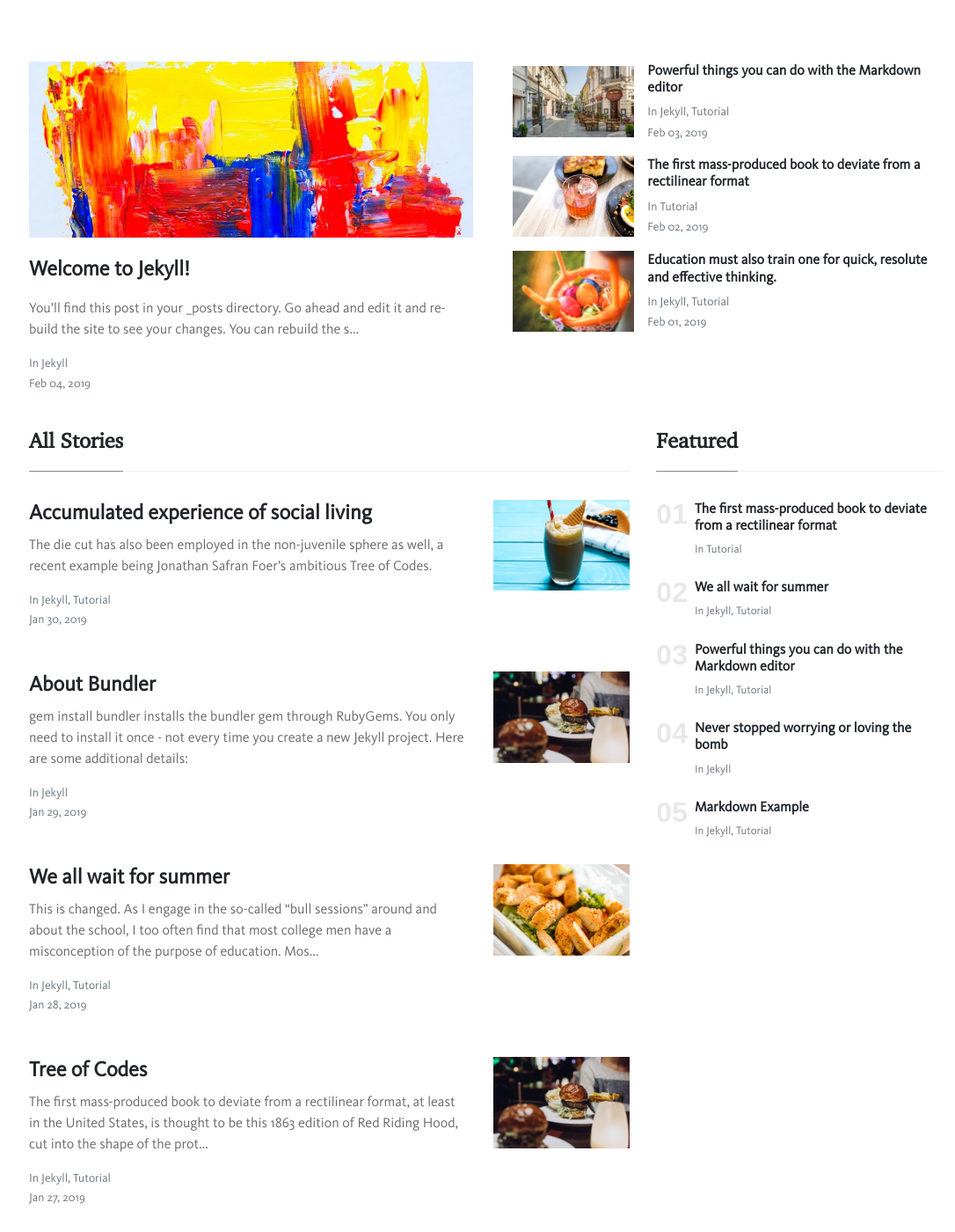
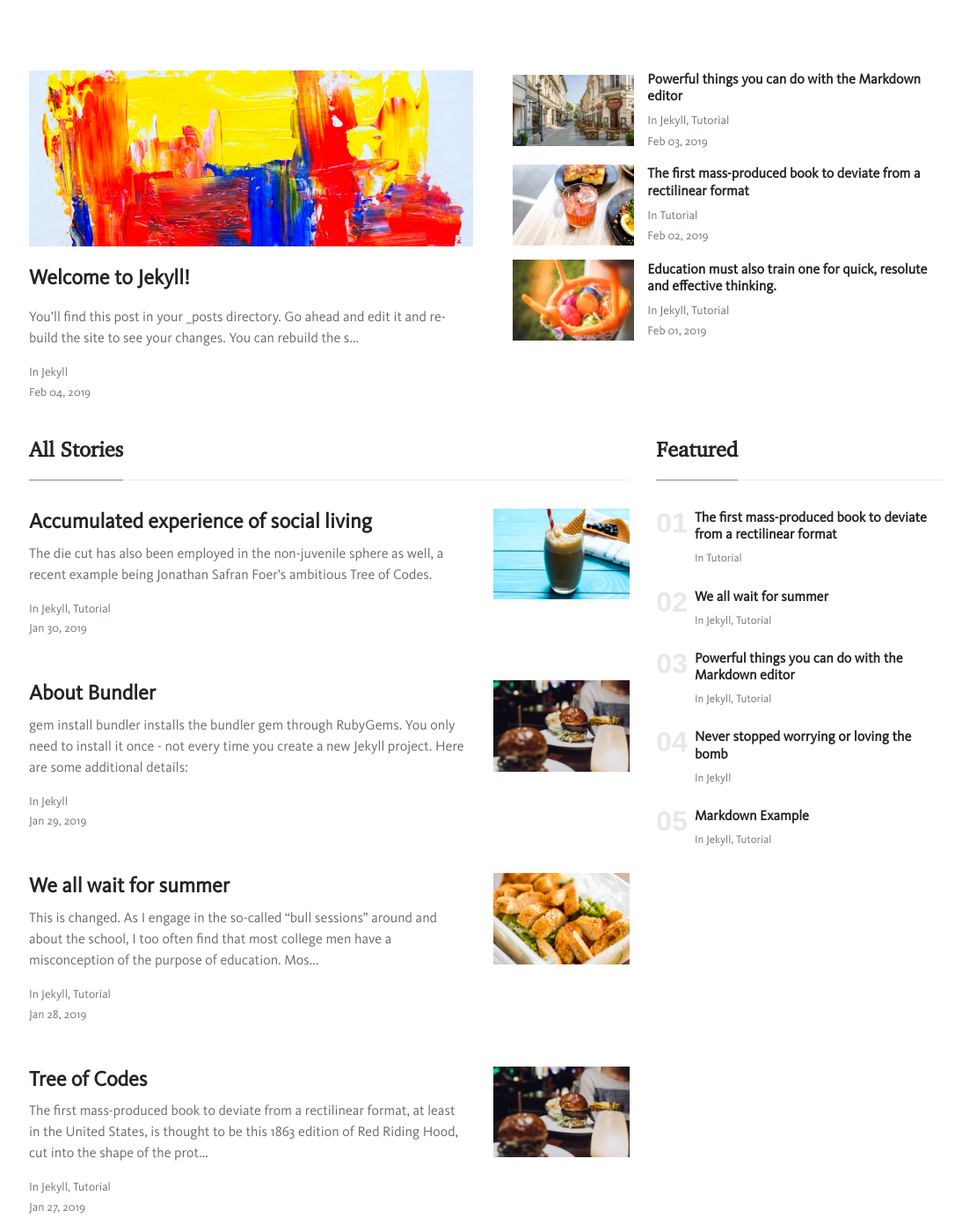
Before and after one commit to hayden-rhee/devlog, a Jekyll site: the page built from index.html, in a window 1280 px wide and 1400 px high. Shown: the whole window at 88% size, without its empty margins (87-1173 px from the left). Built offline with Jekyll 4.4.1, drawn with Linux system fonts in a browser that asks for light colours; nearby versions of some CDN libraries; the list of posts is cut into pages by our own code.

Commit message:
automatic commit on 2020-07-06 16:46:54

```diff
--- a/_layouts/default.html
+++ b/_layouts/default.html
@@ -38,7 +38,7 @@
     <!-- Navbar -->
     <nav id="MagicMenu" class="topnav navbar navbar-expand-lg navbar-light bg-white fixed-top">
     <div class="container">
-        <a href="{{ site.baseurl }}"><strong><img class="navbar-logo" src="../assets/images/favicon.jpg" href="{{ site.baseurl }}/index.html">
+        <a href="{{ site.baseurl }}/index.html"><strong><img class="navbar-logo" src="../assets/images/favicon.jpg">
         </strong></a>
         <button class="navbar-toggler collapsed" type="button" data-toggle="collapse" data-target="#navbarColor02" aria-controls="navbarColor02" aria-expanded="false" aria-label="Toggle navigation">
         <span class="navbar-toggler-icon"></span>
--- a/assets/css/theme.css
+++ b/assets/css/theme.css
@@ -4,7 +4,7 @@
 
 body {
 	overflow-x:hidden;
-	padding-top:69.75px;
+	padding-top:80px;
 }
 .site-content {
 	margin-top:30px;
```
